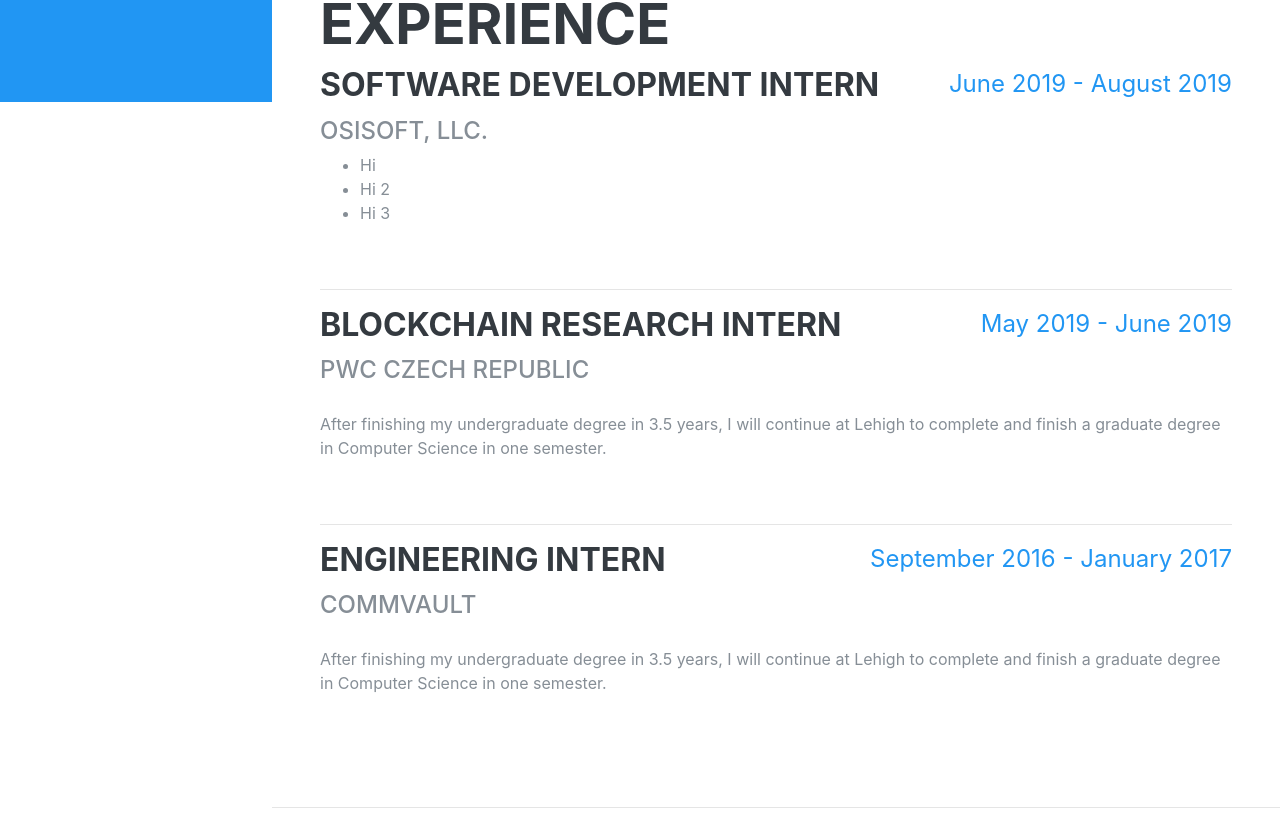
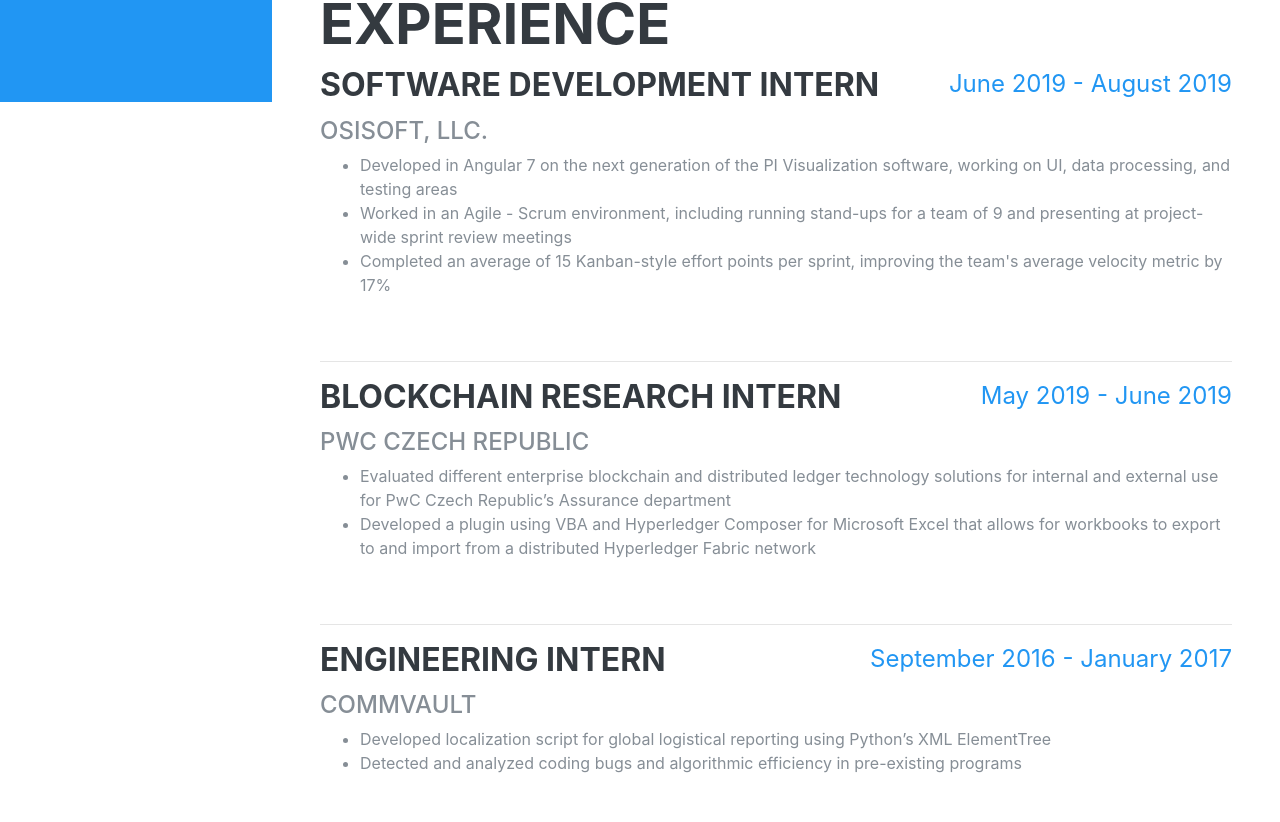
Before and after one commit to oag221/Procedural-Personal-Website-Alexandria-, a Vue app: page / in a window 1280 px wide. Shown: the part 698-1520 px from the top of the page. Built offline with nearby package versions, Linux system fonts and the light colour scheme; some icons are missing; a web font is replaced by a local one.

Commit message:
Skill display

```diff
--- a/config/config.json
+++ b/config/config.json
@@ -79,9 +79,9 @@
       "startDate": "June 2019",
       "endDate": "August 2019",
       "bullets": [
-        "Hi",
-        "Hi 2",
-        "Hi 3"
+        "Developed in Angular 7 on the next generation of the PI Visualization software, working on UI, data processing, and testing areas",
+        "Worked in an Agile - Scrum environment, including running stand-ups for a team of 9 and presenting at project-wide sprint review meetings",
+        "Completed an average of 15 Kanban-style effort points per sprint, improving the team's average velocity metric by 17%"
       ]
     },
     {
@@ -89,10 +89,9 @@
       "company": "PwC Czech Republic",
       "startDate": "May 2019",
       "endDate": "June 2019",
-      "description": [
-        {
-          "text": "After finishing my undergraduate degree in 3.5 years, I will continue at Lehigh to complete and finish a graduate degree in Computer Science in one semester."
-        }
+      "bullets": [
+        "Evaluated different enterprise blockchain and distributed ledger technology solutions for internal and external use for PwC Czech Republic’s Assurance department",
+        "Developed a plugin using VBA and Hyperledger Composer for Microsoft Excel that allows for workbooks to export to and import from a distributed Hyperledger Fabric network"
       ]
     },
     {
@@ -100,9 +99,10 @@
       "company": "Commvault",
       "startDate": "September 2016",
       "endDate": "January 2017",
-      "description": [{
-        "text": "After finishing my undergraduate degree in 3.5 years, I will continue at Lehigh to complete and finish a graduate degree in Computer Science in one semester."
-      }]
+      "bullets": [
+        "Developed localization script for global logistical reporting using Python’s XML ElementTree",
+        "Detected and analyzed coding bugs and algorithmic efficiency in pre-existing programs"
+      ]
     }
   ],
   "skills": {
--- a/src/components/About/AboutComponent.vue
+++ b/src/components/About/AboutComponent.vue
@@ -2,6 +2,13 @@
   <section class="resume-section p-3 p-lg-5 d-flex align-items-center" id="about">
     <div class="w-100">
       <h1 class="mb-0 name">
+        <span class="d-lg-none d-block image-name">
+          <img
+            class="img-fluid img-profile rounded-circle mx-auto mb-2 profile-pic"
+            src="../../assets/img/profile.jpg"
+            alt="profile pic"
+          />
+        </span>
         {{About.firstName}}
         <span class="text-primary">{{About.lastName}}</span>
       </h1>
@@ -68,4 +75,14 @@
   min-height: 80vh;
 }
 
+img.img-fluid.img-profile.rounded-circle.profile-pic {
+  width: 10rem;
+  justify-self: center;
+}
+
+.image-name {
+  display: flex;
+  justify-content: start;
+}
+
 </style>
--- a/src/components/Skills/SkillsComponent.vue
+++ b/src/components/Skills/SkillsComponent.vue
@@ -1,14 +1,8 @@
 <template>
-  <section class="resume-section p-3 p-lg-5 d-flex align-items-center" id="skills">
-    <div class="w-50">
+  <section class="resume-section p-3 p-lg-5" id="skills">
     <h2 class="mb-2">Technical Skills</h2>
-
-      <div v-for="(skillset, index) in SkillList" v-bind:key="'Skill' + index">
-        <SkillsSkillset :skillset="skillset" :activeIndex="activeIndex" @toggleActivated="setActiveIndex" />
-      </div>
-
-    </div>
-    <div class="w-50">
+    <div class="wrapper w-100 d-lg-flex d-sm-flex align-items-center">
+      <div class="skill-container pr-2">
         <SkillsCard :skill="Skills.catalog[activeIndex]"/>
         <div class="subheading mb-3">Workflow</div>
         <ul class="fa-ul mb-0">
@@ -30,6 +24,12 @@
           </li>
         </ul>
       </div>
+      <div class="skill-groups mn-50 pl-2">
+        <div v-for="(skillset, index) in SkillList" v-bind:key="'Skill' + index">
+          <SkillsSkillset :skillset="skillset" :activeIndex="activeIndex" @toggleActivated="setActiveIndex" />
+        </div>
+      </div>
+    </div>
   </section>
 </template>
 
@@ -48,7 +48,7 @@
   },
   data () {
     return {
-      activeIndex: 1
+      activeIndex: this.getRandomIndex()
     }
   },
   computed: {
@@ -72,8 +72,10 @@
   },
   methods: {
     setActiveIndex (index) {
-      console.log(index);
       this.activeIndex = index;
+    },
+    getRandomIndex () {
+      return Math.floor(Math.random() * this.Skills.catalog.length);
     }
   }
 }
@@ -83,4 +85,21 @@
 section.resume-section {
   min-height: 50vh;
 }
+
+.wrapper.d-sm-flex {
+  flex-direction: column;
+}
+
+.wrapper.d-lg-flex {
+  flex-direction: row;
+  justify-content: flex-start;
+}
+
+.wrapper.d-lg-flex div {
+  flex: 1 1 0;
+}
+
+.skill-container {
+  align-self: flex-start;
+}
 </style>
```
Lines whose indentation alone changed are shown as unchanged.
